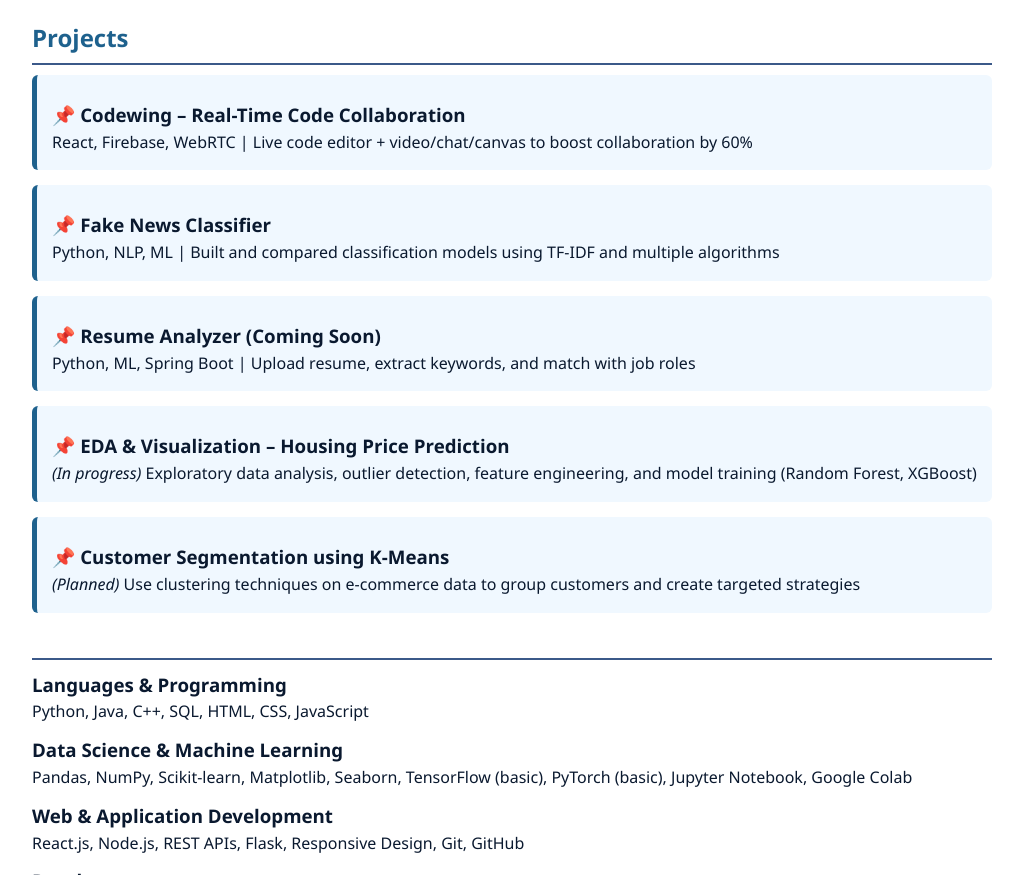
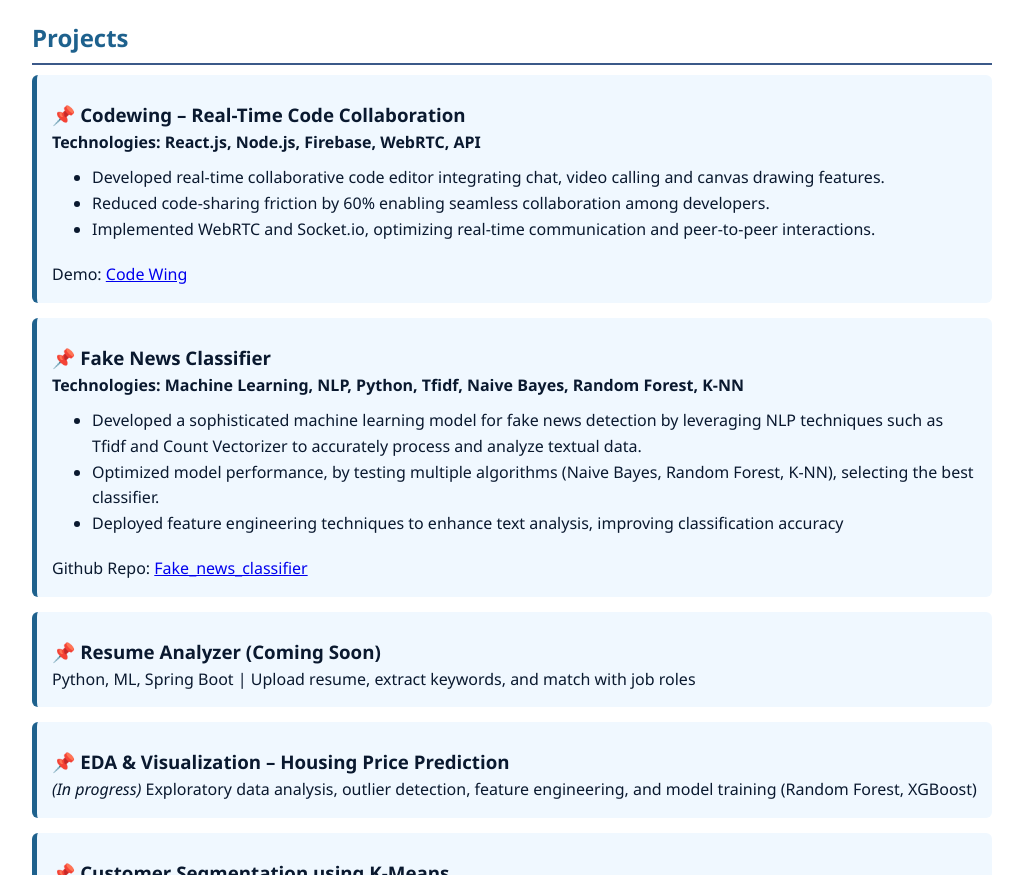
Before and after one commit to Saloni1771/MyWebsite, a plain HTML site: page index.html in a window 1280 px wide. Shown: the part 1320-2195 px from the top of the page, without its empty margins (128-1151 px from the left). Drawn offline with Linux system fonts and the light colour scheme; a script that the page names is missing.

Commit message:
Update index.html

```diff
--- a/index.html
+++ b/index.html
@@ -185,18 +185,30 @@
 
         <div class="project-card">
           <h3>📌 Codewing – Real-Time Code Collaboration</h3>
+          <h4>Technologies: React.js, Node.js, Firebase, WebRTC, API</h4>
           <p>
-            React, Firebase, WebRTC | Live code editor + video/chat/canvas to
-            boost collaboration by 60%
-          </p>
+            <ul>
+          <li>
+           Developed real-time collaborative code editor integrating chat, video calling and canvas drawing features.
+          </li>
+          <li>
+            Reduced code-sharing friction by 60% enabling seamless collaboration among developers.
+          </li>
+          <li>Implemented WebRTC and Socket.io, optimizing real-time communication and peer-to-peer interactions.</li>
+        </ul>
+          Demo: <a href="https://prashant280920.github.io/CodeWing/?id=-OS2yQ2sNKY7Jc23MAYZ" alt="CodeWing">Code Wing</a>
+        </p>
         </div>
 
         <div class="project-card">
           <h3>📌 Fake News Classifier</h3>
-          <p>
-            Python, NLP, ML | Built and compared classification models using
-            TF-IDF and multiple algorithms
-          </p>
+          <h4>Technologies: Machine Learning, NLP, Python, Tfidf, Naive Bayes, Random Forest, K-NN</h4>
+          <ul><li>Developed a sophisticated machine learning model for fake news detection by leveraging NLP techniques such
+as Tfidf and Count Vectorizer to accurately process and analyze textual data.
+</li><li>Optimized model performance, by testing multiple algorithms (Naive Bayes, Random Forest, K-NN), selecting
+the best classifier.
+ </li><li>Deployed feature engineering techniques to enhance text analysis, improving classification accuracy</li></ul>
+ Github Repo: <a href="https://github.com/Saloni1771/Fake_news_classifier" alt="CodeWing">Fake_news_classifier</a>
         </div>
 
         <div class="project-card">
```
